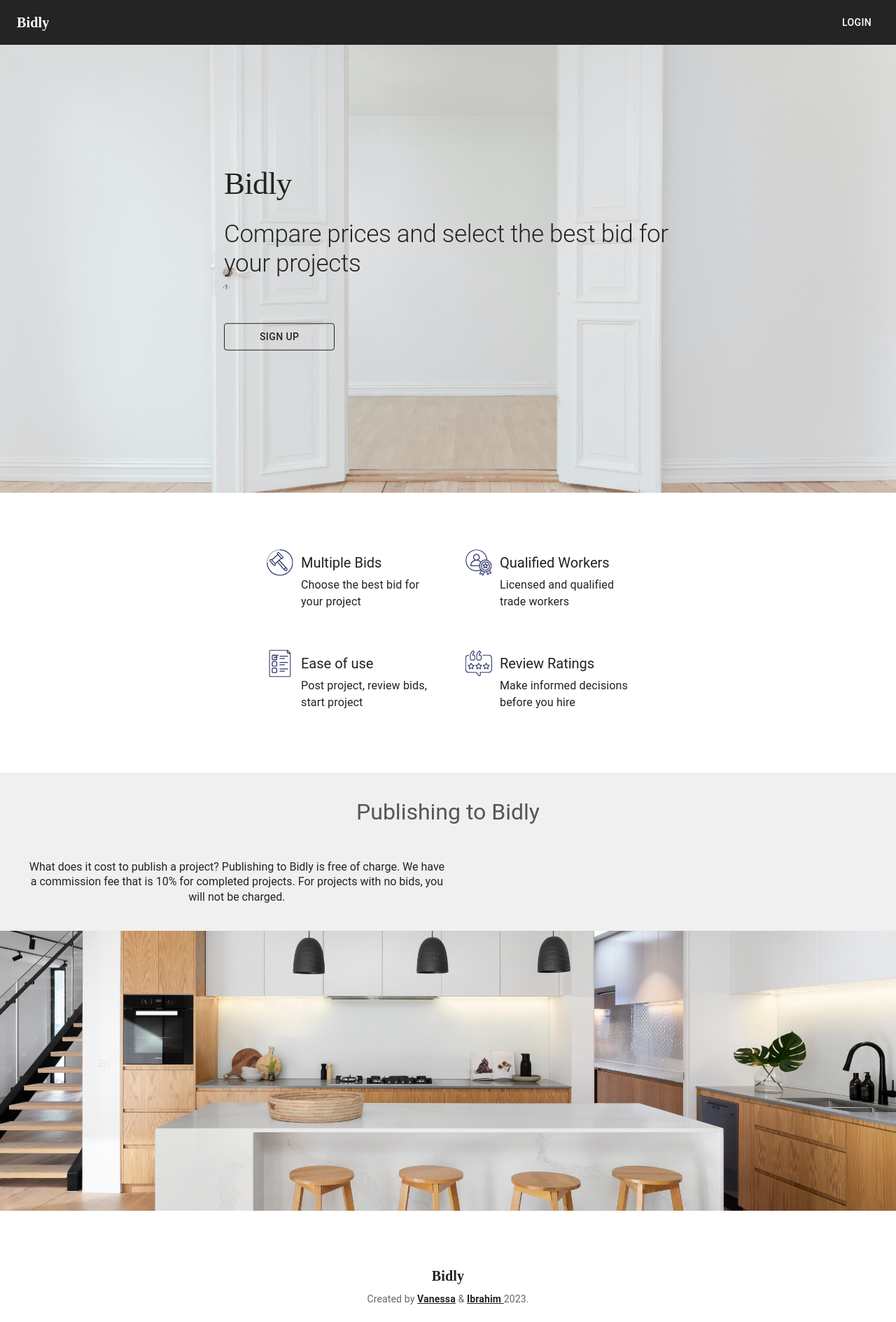
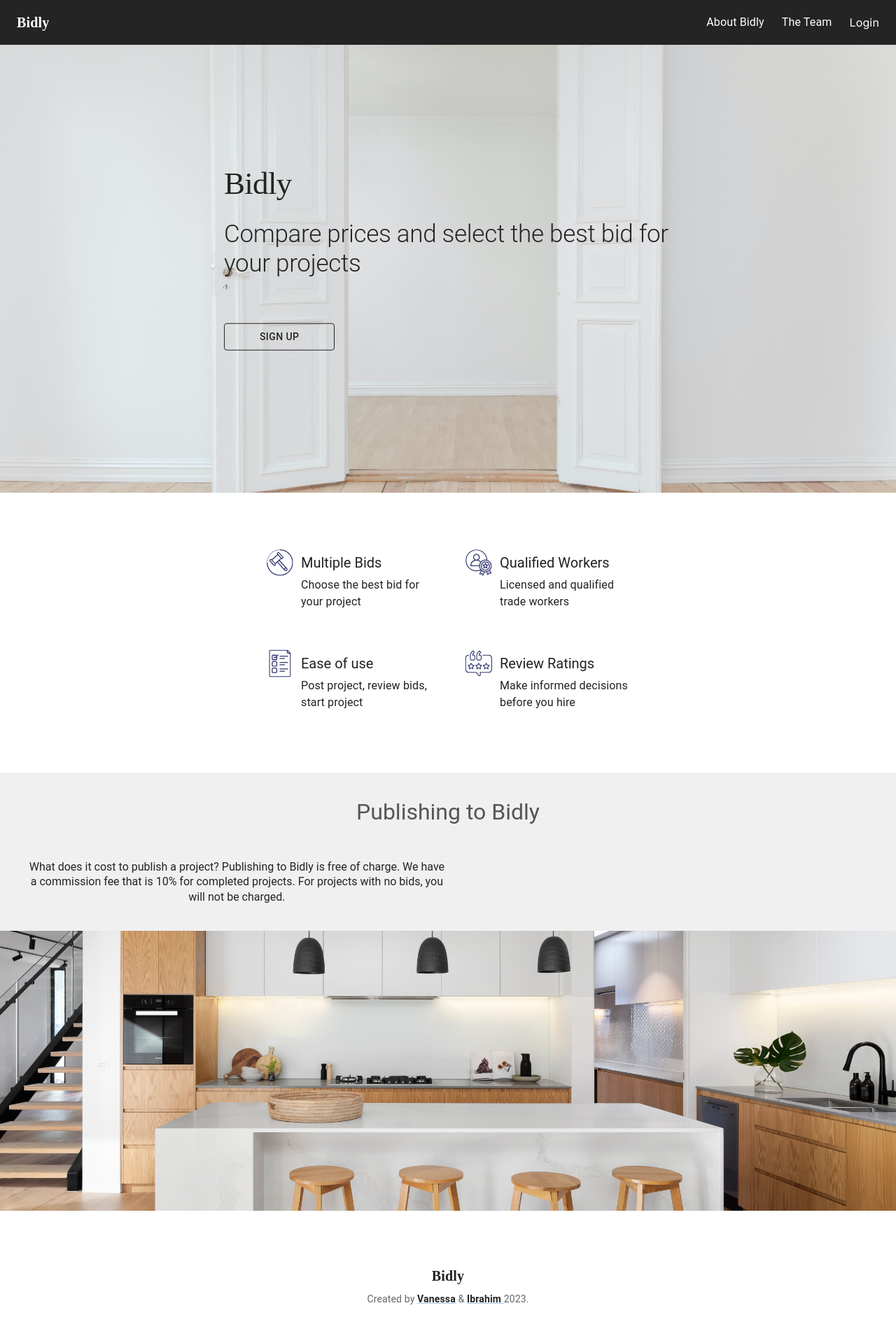
Before and after one commit to Dev-Loaders/Bidly, a Next.js app in the folder client/: page / in a window 1280 px wide. Shown: the whole page at 70% size. Built offline with nearby package versions, Linux system fonts and the light colour scheme.

Commit message:
Added about bidly link and footer/nav components

```diff
--- a/client/app/page.tsx
+++ b/client/app/page.tsx
@@ -2,8 +2,6 @@
 import Link from "next/link";
 import Image from "next/image";
 import {
-  AppBar,
-  Toolbar,
   Typography,
   Button,
   Container,
@@ -13,32 +11,14 @@ import {
   Box,
 } from "@mui/material";
 import "./globals.css";
+import HomeNav from "./HomeNav";
+import Footer from "./Footer";
 
 export default function Home() {
   return (
     <>
       <main>
-        <Box sx={{ flexGrow: 1 }}>
-          <AppBar position="static" sx={{ backgroundColor: "#242424" }}>
-            <Toolbar>
-              <Typography
-                variant="h6"
-                component="div"
-                sx={{ flexGrow: 1, fontWeight: "600", fontFamily: "Vollkorn" }}
-              >
-                Bidly
-              </Typography>
-              <Button color="inherit">
-                <Link
-                  style={{ textDecoration: "none", color: "#fff" }}
-                  href={`https://bidly-app.azurewebsites.net/login`}
-                >
-                  Login
-                </Link>
-              </Button>
-            </Toolbar>
-          </AppBar>
-        </Box>
+        <HomeNav></HomeNav>
 
         <img
           className="header__img"
@@ -239,41 +219,7 @@ export default function Home() {
           />
         </Box>
 
-        <footer>
-          <Container maxWidth="lg">
-            <Typography
-              variant="h6"
-              align="center"
-              gutterBottom
-              style={{ fontWeight: "600", fontFamily: "Vollkorn" }}
-            >
-              Bidly
-            </Typography>
-            <Typography
-              variant="body2"
-              color="textSecondary"
-              align="center"
-              style={{ marginBottom: "2%" }}
-            >
-              Created by{" "}
-              <Link
-                href={`https://www.linkedin.com/in/vwingardh/`}
-                style={{ fontWeight: "600", color: "#242424" }}
-              >
-                Vanessa
-              </Link>{" "}
-              &{" "}
-              <Link
-                href={`https://www.linkedin.com/in/ibrahim-iqbal-34a5b617a/`}
-                style={{ fontWeight: "600", color: "#242424" }}
-              >
-                Ibrahim{" "}
-              </Link>
-              {new Date().getFullYear()}
-              {"."}
-            </Typography>
-          </Container>
-        </footer>
+        <Footer></Footer>
       </main>
     </>
   );
```
